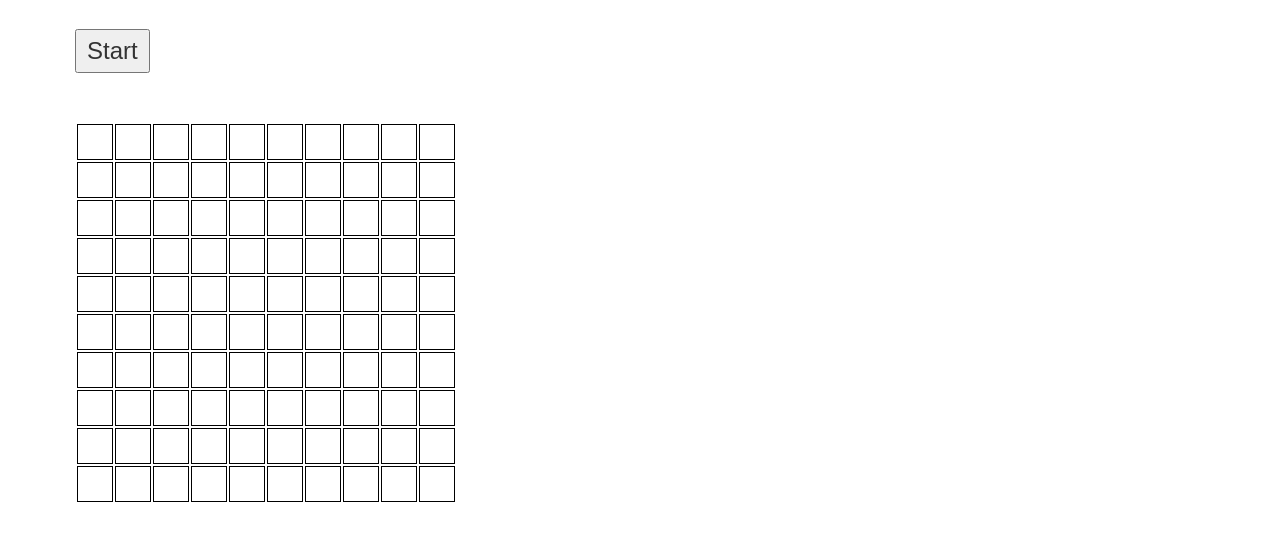
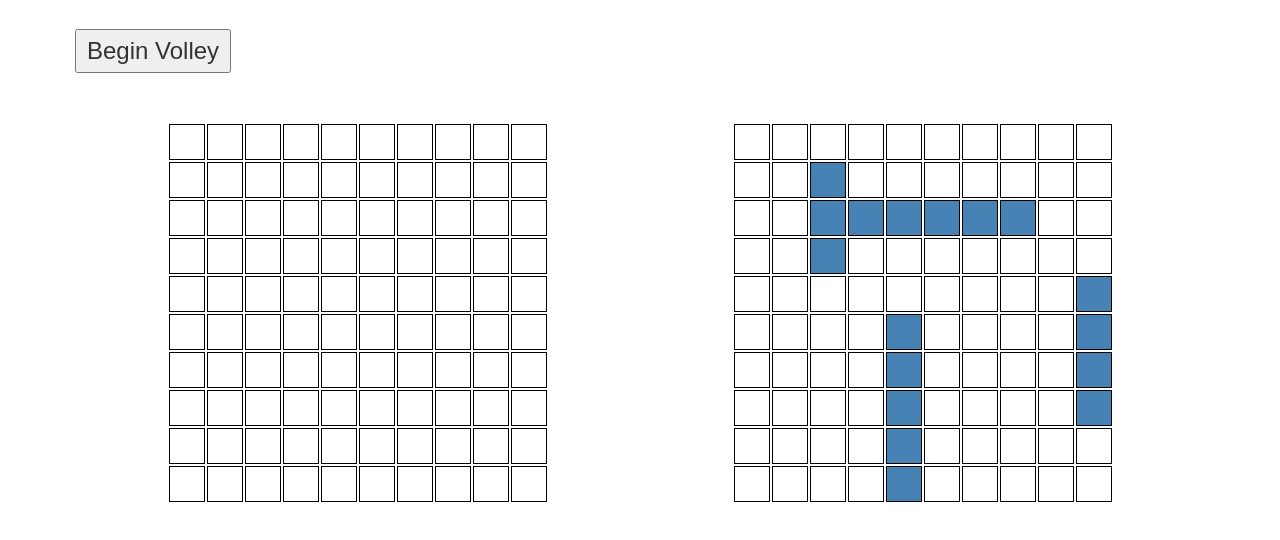
Before and after one commit to pelzolga123/Battleship, a website built with webpack: page dist/index.html in a window 1280 px wide. Shown: the part 90-630 px from the top of the page. Built offline with nearby package versions, Linux system fonts and the light colour scheme.

Commit message:
Added second board

```diff
--- a/src/index.js
+++ b/src/index.js
@@ -14,6 +14,7 @@ const probabilities = [];
 const boardSize = 10;
 const classMapping = ['ship', 'miss', 'hit'];
 let board;
+let playerBoard;
 // let resultMsg;
 let volleyButton;
 // const monteCarlo = false;
@@ -84,6 +85,18 @@ function setupBoard() {
   recalculateProbabilities();
   redrawBoard(true);
 }
+function setupPlayerBoard() {
+  // initialize positions matrix
+  for (let y = 0; y < boardSize; y += 1) {
+    positions[y] = [];
+    for (let x = 0; x < boardSize; x += 1) {
+      positions[y][x] = null;
+    }
+  }
+  distributeShips();
+  recalculateProbabilities();
+  redrawBoard(true);
+}
 
 function getRandomPosition() {
   const x = Math.floor(Math.random() * 10);
@@ -117,10 +130,12 @@ function placeShip(pos, shipSize, vertical) {
 
 function initialize() {
   board = document.getElementById('board');
+  playerBoard = document.getElementById('player-board');
   // resultMsg = document.getElementById('result');
   // volleyButton = document.getElementById('volley');
   // volleyButton.onclick = (monteCarlo ? runMonteCarlo : beginVolley);
   setupBoard();
+  setupPlayerBoard();
 }
 
 initialize();
@@ -175,6 +190,7 @@ function redrawBoard(displayProbability) {
     boardHTML += '</tr>';
   }
   board.innerHTML = boardHTML;
+  playerBoard.innerHTML = boardHTML;
 }
 
 
@@ -267,7 +283,12 @@ boord.addEventListener('click', (e) => {
       }
 
       if (hitsMade === 17) {
-        alert('All enemy battleships have been defeated! You win!');
+       /*
+        const winnerDiv = document.getElementById('winner');
+        const winner = document.createElement('h1');
+        winner.innerHTML = 'You win!';
+        winnerDiv.appendChild(winner);
+       */
       }
     }
   }
@@ -308,7 +329,7 @@ function fire(e) {
   }
 
   if (hitsMade === 17) {
-    alert('All enemy battleships have been defeated! You win!');
+
   }
 
   e.stopPropagation();
```
Also changed, not shown: dist/css/style.css, dist/index.html, dist/main.js.
